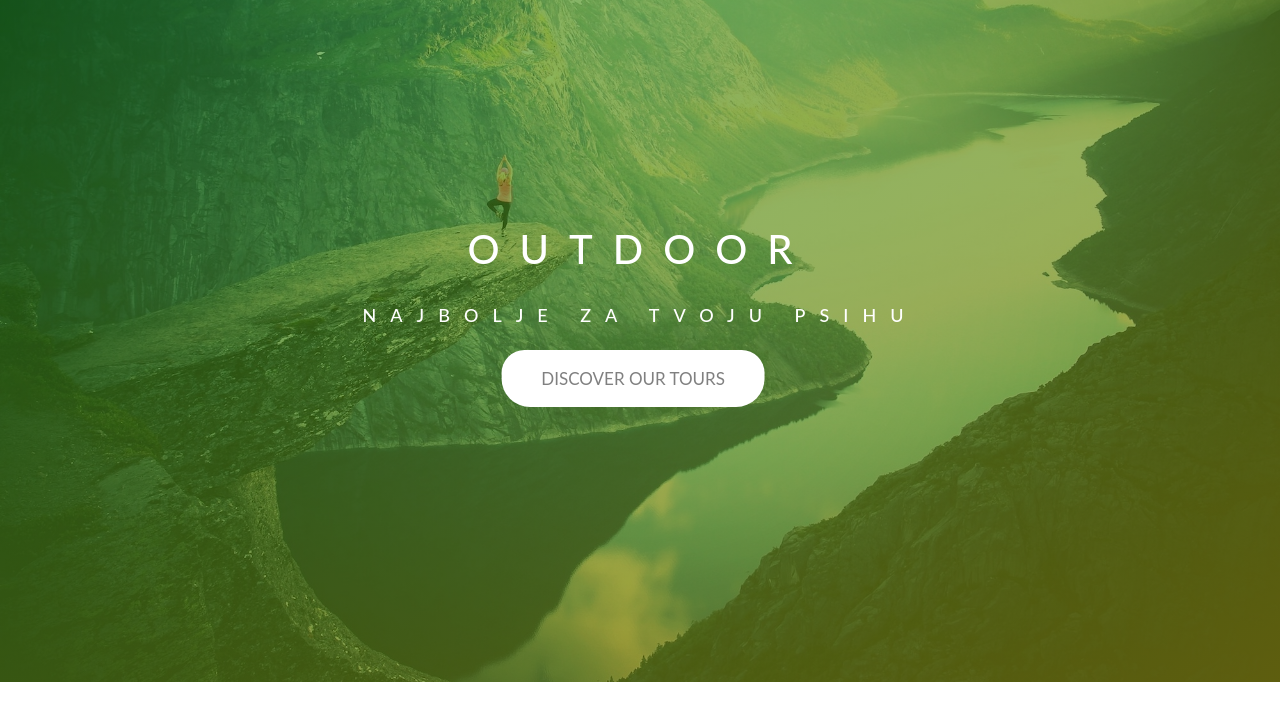
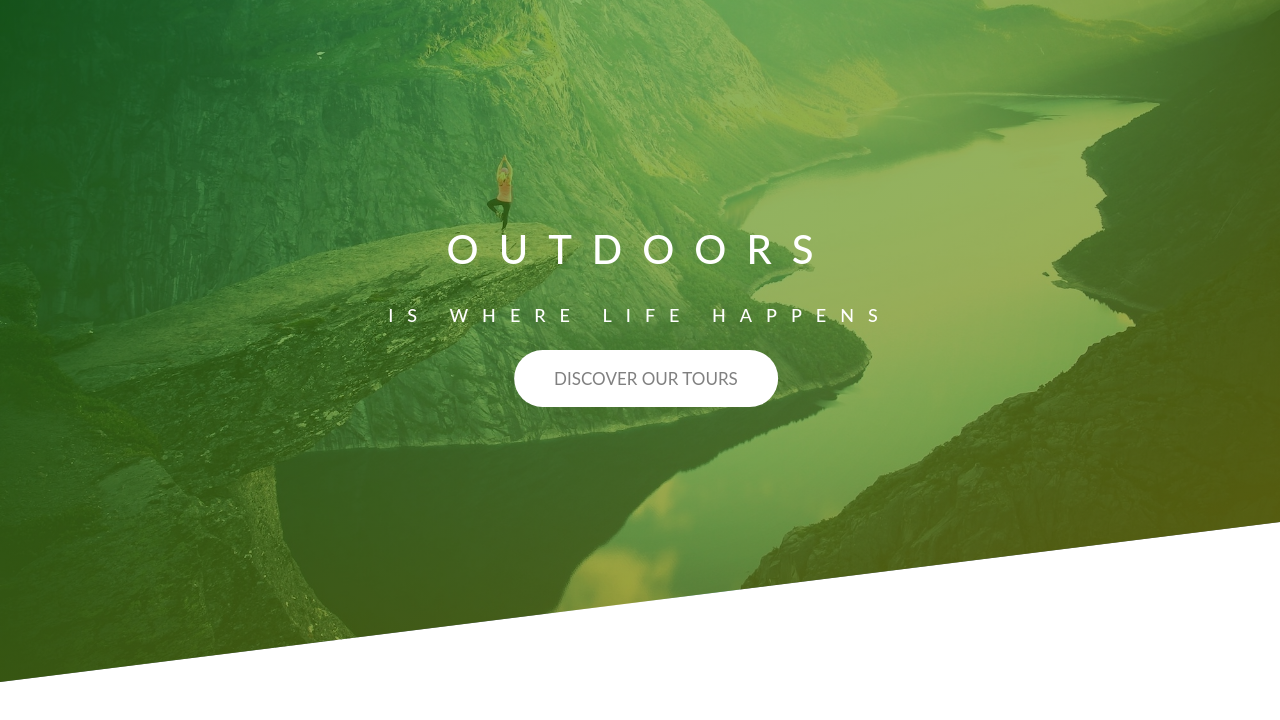
Before and after one commit to mustaficemir/bosnajenasa, a website: page index.html in a window 1280 px wide. Shown: the part 78-798 px from the top of the page. Drawn offline with Linux system fonts and the light colour scheme.

Commit message:
text format for sass/scss

```diff
--- a/index.html
+++ b/index.html
@@ -13,9 +13,9 @@
 <img src="img/logo-white.png" alt="logo name" class='header__logo'>
 </div>
 <div class='header__texting'>
-<h1 class='Primary-Heading'>
-<span class='heading--main'>Outdoor</span>
-<span class='heading--sub'>Najbolje za tvoju psihu </span>
+<h1 class='heading-primary'>
+<span class='heading--main'>Outdoors</span>
+<span class='heading--sub'>Is where life happens </span>
 
 </h1>
 <a href="#" class='btn btn--white btn--animated'> Discover Our Tours </a>
--- a/sass/main.scss
+++ b/sass/main.scss
@@ -35,27 +35,35 @@ box-sizing: border-box;
     height: 95vh;
     position: relative;
 
-}
-
-.header__logo-area{
+    clip-path: polygon(0 0, 100% 0, 100% 75vh,0 100%);
+    &__logo-area{
         top:2rem;
         left: 3rem;
-position: absolute;
+        position: absolute;}
 
-}
-.header__logo{
+            &__logo-area{
+                top:2rem;
+                left: 3rem;
+                position: absolute;}
+                &__logo{
                     height: 3rem;
                 }
 
-.header__texting{
+
+
+&__texting{
     top: 50%;
     left: 50%;
     position: absolute;
     transform: translate(-50%,-50%);
 
+
 }
 
-.Primary-Heading{
+
+}
+
+.heading-primary{
     color: white;
 text-transform: uppercase;
 }
@@ -112,9 +120,9 @@ animation-timing-function: ease-out;
 
     }
 }
-
-.btn:link,
-.btn:visited{
+.btn{
+&:link,
+&:visited{
     text-transform: uppercase;
     text-decoration: none;
     display: inline-block;
@@ -126,23 +134,25 @@ animation-timing-function: ease-out;
     margin-left: 25%;
     margin-top: 2rem;
 }
-.btn:hover{
+
+
+&:hover{
 
 transform: translateY(-.3rem);
 box-shadow: 0 1rem 2rem rgba(0, 0, 0, 0.247);
 
 }
-.btn:active{
+&:active{
     transform: translateY(-.1rem);
     box-shadow: 0 .5rem 1rem rgba(0, 0, 0, 0.247);
 
 }
 
-.btn--white{
+&--white{
     background-color: white;
     color: grey;
 }
-.btn:after {
+&:after {
     content: "";
     display: inline-block;
     height: 80%;
@@ -153,21 +163,23 @@ box-shadow: 0 1rem 2rem rgba(0, 0, 0, 0.247);
     left: 0;
     z-index: -1;
 transition: all.4s;
-}
 
-.btn--white:after{
+
+&--white:after{
 background-color: white;
 }
 
-.btn:hover::after{
+&:hover::after{
 
     transform: scaleX(1.5) scaleY(1.6);
     opacity: 0;
 
 }
 
-.btn--animated{
+&--animated{
 
 animation: animeos .4s ease-out .75s;
 animation-fill-mode: backwards;
 }
+}
+}
```
Also changed, not shown: stilo.css. Lines whose indentation alone changed are shown as unchanged.
